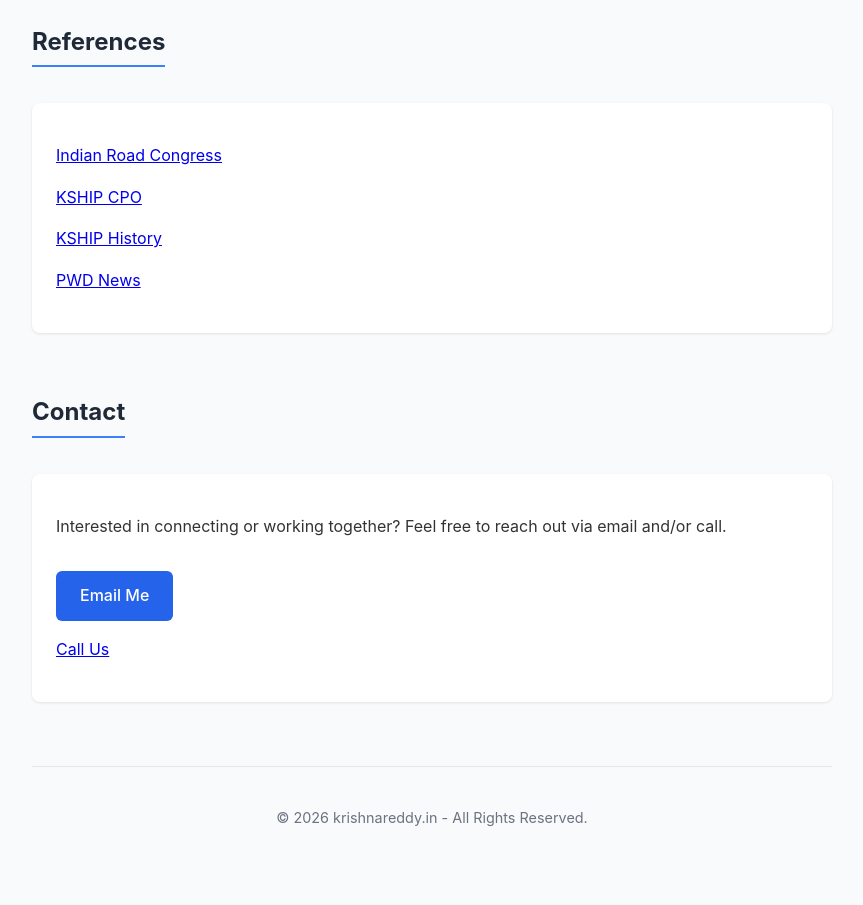
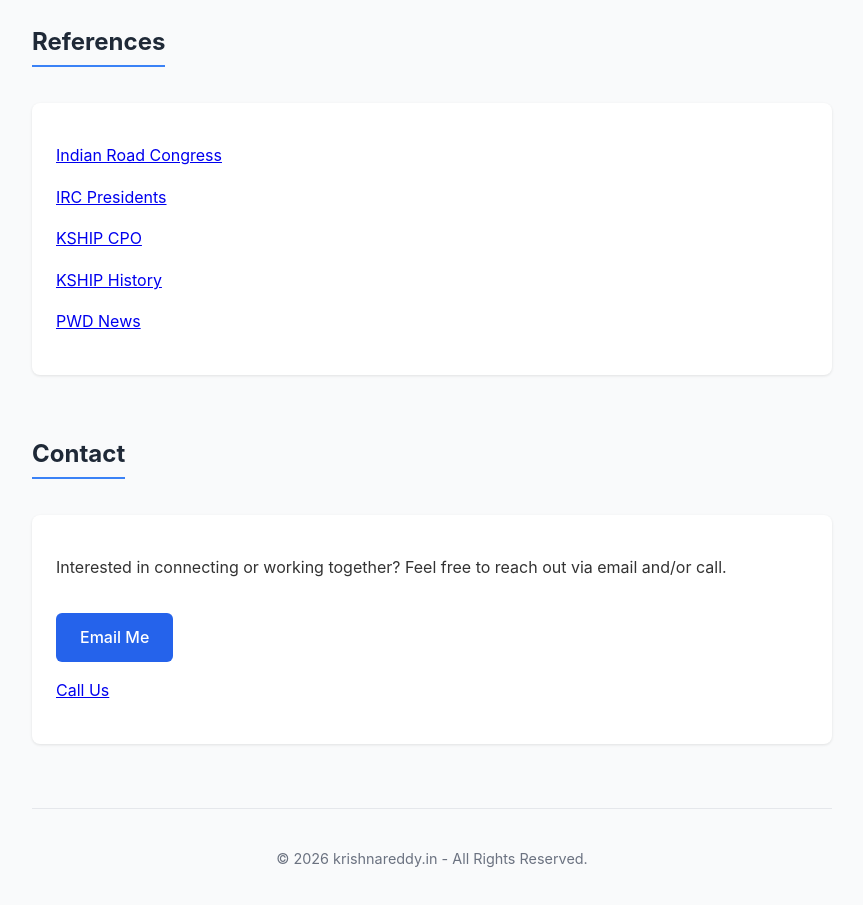
Before and after one commit to iamdsgict-dkr/krishnareddy-site, a plain HTML site: page index.html in a window 1280 px wide. Shown: the part 4792-5697 px from the top of the page, without its empty margins (208-1071 px from the left). Before the commit the page ends 5667 px from the top, so only its background shows below. Drawn offline with Linux system fonts and the light colour scheme.

Commit message:
Add files via upload

```diff
--- a/index.html
+++ b/index.html
@@ -163,7 +163,7 @@
         <h2>References</h2>
         <div class="card">
 		<p><a href="https://irc.nic.in">Indian Road Congress</a></p>
-		<p><a href="https://irc.nic.in/WriteReadData/LINKS/List%20of%20Presidents%20%20of%20IRC%20from%201934%20to%2020249aa1d22e-3b64-4653-b9aa-d1f137a4d3a1.pdf>IRC President</a></p>
+	        <p><a href="IRC Presidents.pdf" target="_blank" rel="noopener">IRC Presidents</a></p>
 		<p><a href="https://www.kship.in/en/cpos_list.aspx">KSHIP CPO</a></p>
 		<p><a href="https://www.kship.in/en/cpos_list.aspx">KSHIP History</a></p>
 		<p><a href="https://bangalorenewsnetwork.com/news_detail.php?f_news_id=1690">PWD News</a></p>
```
